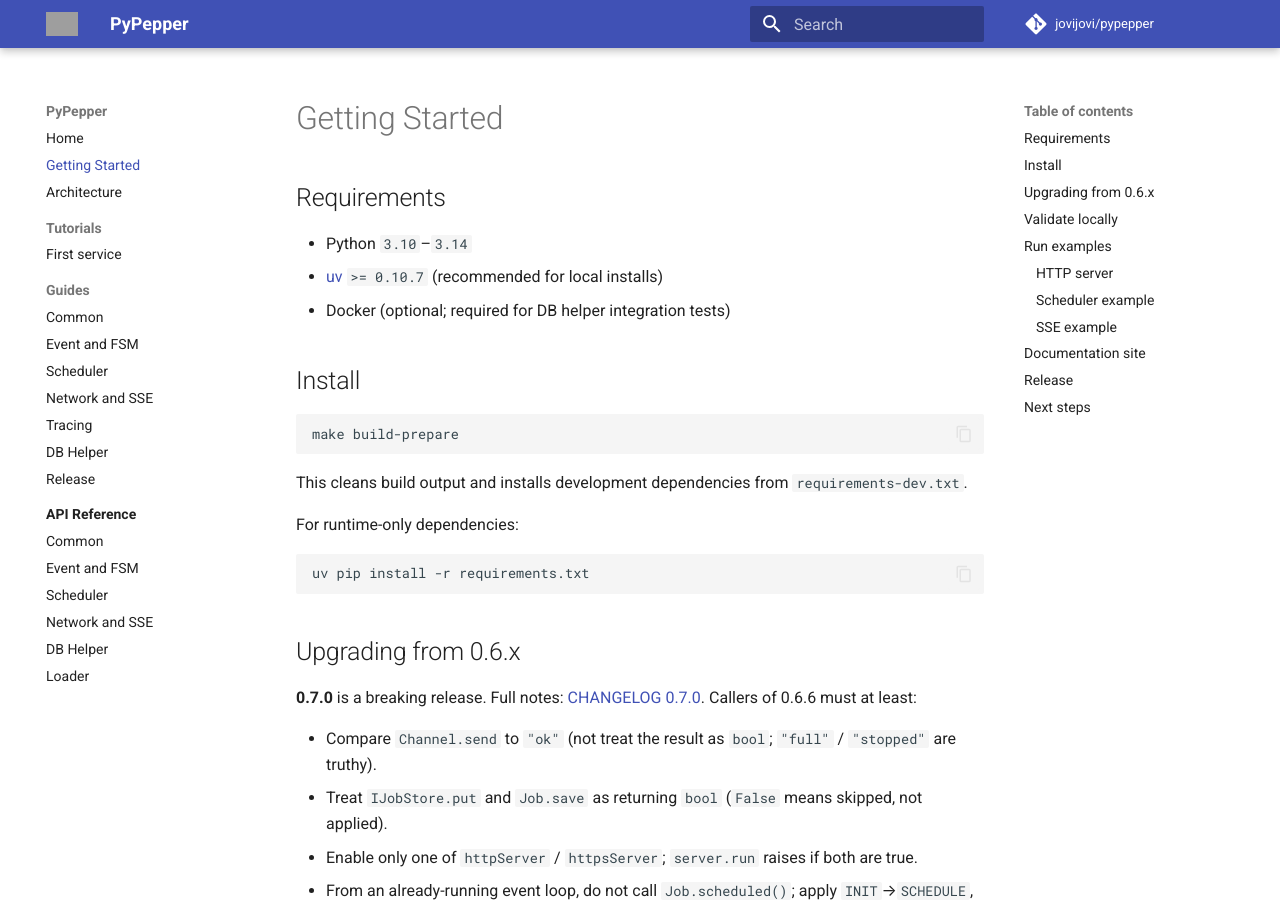
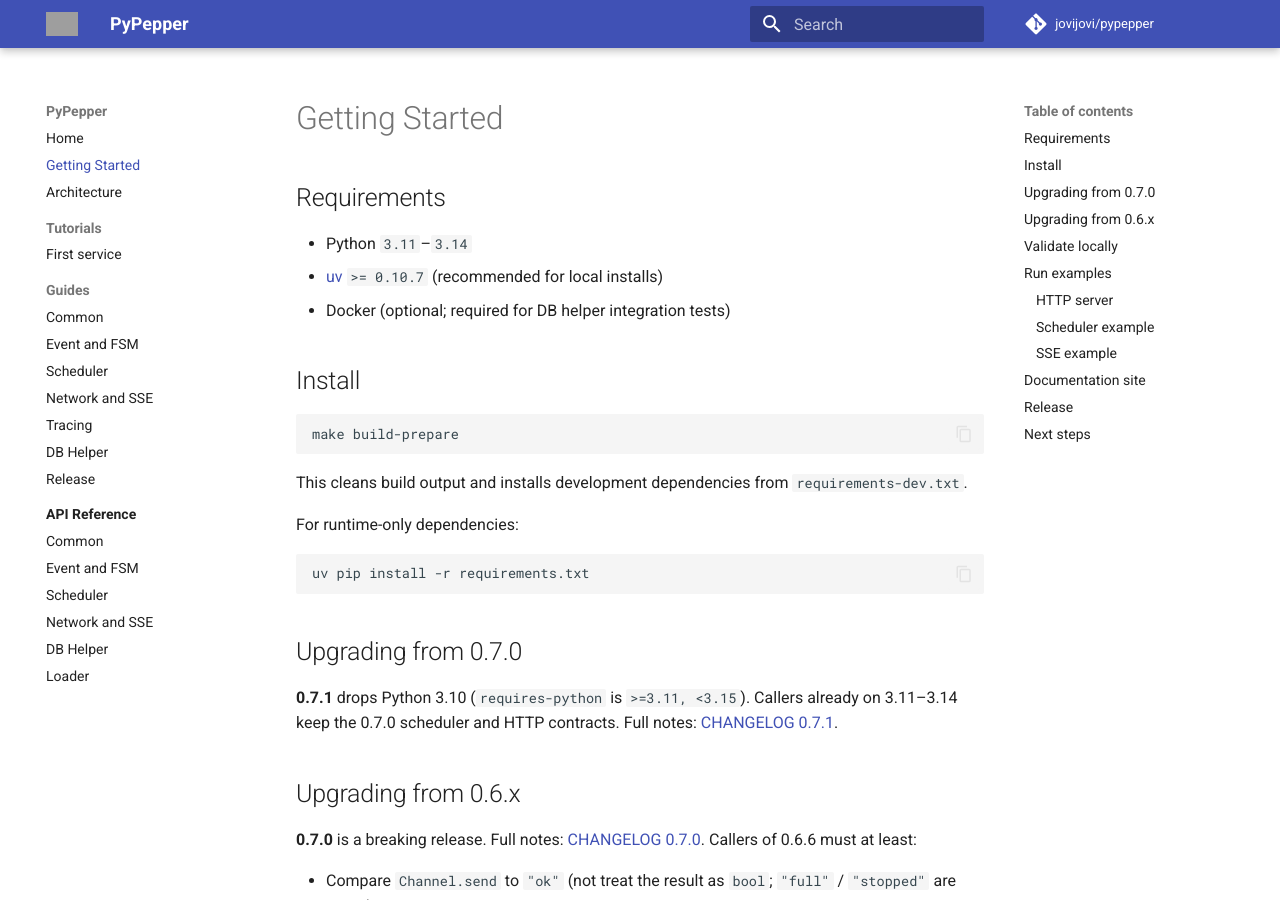
Before and after one commit to jovijovi/pypepper, an MkDocs documentation site: the page built from docs/getting-started.md, in a window 1280 px wide and 900 px high. Built offline with MkDocs 1.6.1 and Material for MkDocs 9.7.7, drawn with Linux system fonts in a browser that asks for light colours; comment, search, counter and statistics services are not loaded; grey boxes are pictures that could not be loaded.

Commit message:
docs: record 0.7.1 and the Python 3.11 floor
Fold the unreleased notes into CHANGELOG 0.7.1 and align docs, mypy, ruff, and the publish pretest with requires-python >=3.11.

````diff
--- a/docs/getting-started.md
+++ b/docs/getting-started.md
@@ -2,7 +2,7 @@
 
 ## Requirements
 
-- Python `3.10`–`3.14`
+- Python `3.11`–`3.14`
 - [uv](https://github.com/astral-sh/uv) `>= 0.10.7` (recommended for local installs)
 - Docker (optional; required for DB helper integration tests)
 
@@ -19,6 +19,10 @@
 ```shell
 uv pip install -r requirements.txt
 ```
+
+## Upgrading from 0.7.0
+
+**0.7.1** drops Python 3.10 (`requires-python` is `>=3.11, <3.15`). Callers already on 3.11–3.14 keep the 0.7.0 scheduler and HTTP contracts. Full notes: [CHANGELOG 0.7.1](https://github.com/jovijovi/pypepper/blob/main/CHANGELOG.md#071).
 
 ## Upgrading from 0.6.x
 
--- a/docs/guides/release.md
+++ b/docs/guides/release.md
@@ -34,9 +34,9 @@
 git push origin vX.Y.Z
 ```
 
-Example: if `pyproject.toml` has `version = "0.7.0"`, the tag must be `v0.7.0`.
+Example: if `pyproject.toml` has `version = "0.7.1"`, the tag must be `v0.7.1`.
 
-4. Watch **Actions → Publish to PyPI**. The workflow runs lint/docs on Python 3.13, then pretest on **Python 3.10 and 3.14** (sample ends of the supported range); build/upload stays on 3.13. A failing pretest or a tag/`pyproject.toml` version mismatch blocks upload.
+4. Watch **Actions → Publish to PyPI**. The workflow runs lint/docs on Python 3.13, then pretest on **Python 3.11 and 3.14** (sample ends of the supported range); build/upload stays on 3.13. A failing pretest or a tag/`pyproject.toml` version mismatch blocks upload.
 5. Confirm the version on [https://pypi.org/project/pypepper/](https://pypi.org/project/pypepper/).
 
 ## Manual fallback
--- a/pyproject.toml
+++ b/pyproject.toml
@@ -88,7 +88,7 @@
 skip_covered = false
 
 [tool.ruff]
-target-version = "py310"
+target-version = "py311"
 line-length = 120
 src = ["pypepper"]
 
@@ -99,7 +99,7 @@
 "pypepper/**/__init__.py" = ["F401"]
 
 [tool.mypy]
-python_version = "3.10"
+python_version = "3.11"
 files = ["pypepper"]
 warn_unused_ignores = true
 check_untyped_defs = true
````
Also changed, not shown: AGENTS.md (+1 -1 lines), CHANGELOG.md (+8 -1 lines), CONTRIBUTING.md (+1 -1 lines), README.md (+3 -3 lines), docs/index.md (+2 -2 lines), docs/tutorials/first-service.md (+1 -1 lines), 1 other file.
